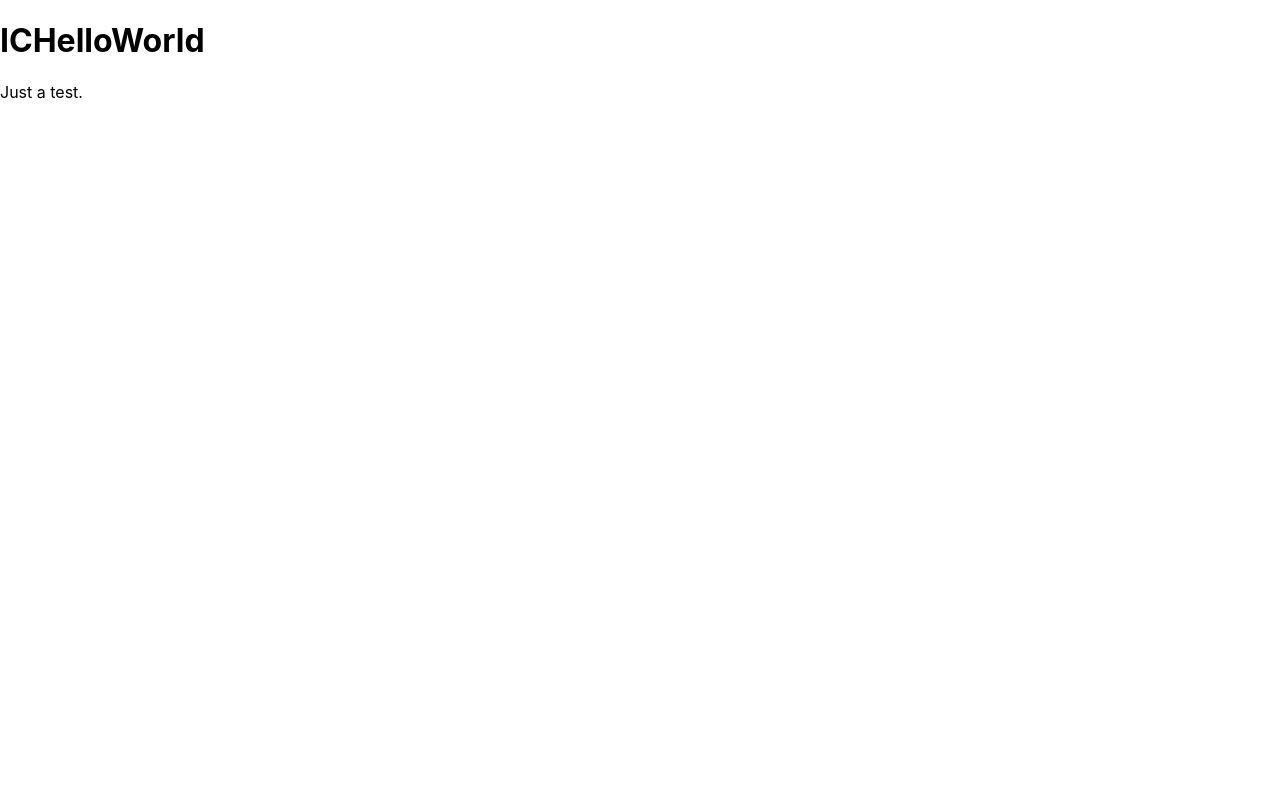
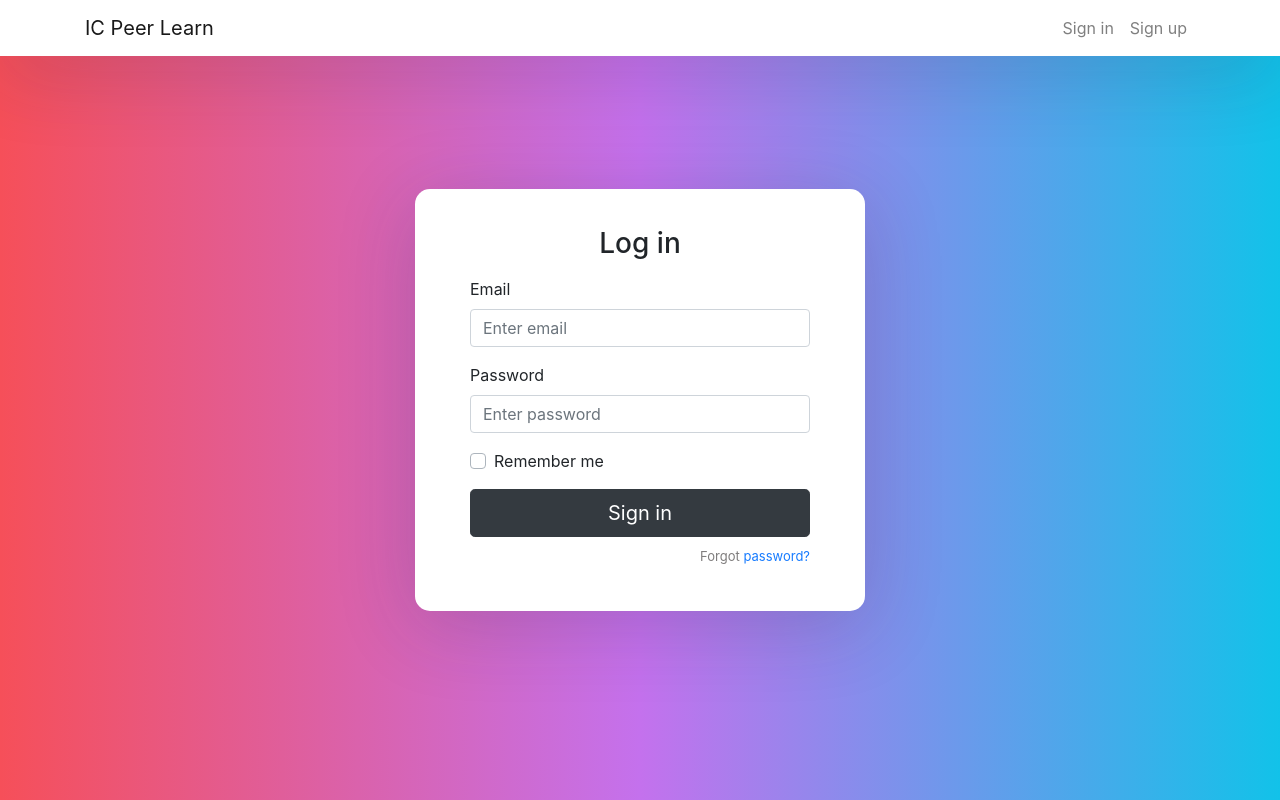
Before and after one commit to ish2002/ICHelloWorld, a React (Create React App) app in the folder peer-learning/: page / in a window 1280 px wide. Built offline with nearby package versions, Linux system fonts and the light colour scheme.

Commit message:
Added the login and sign up pages

```diff
--- a/peer-learning/package.json
+++ b/peer-learning/package.json
@@ -6,8 +6,10 @@
     "@testing-library/jest-dom": "^5.11.10",
     "@testing-library/react": "^11.2.5",
     "@testing-library/user-event": "^12.8.3",
+    "bootstrap": "^4.6.0",
     "react": "^17.0.2",
     "react-dom": "^17.0.2",
+    "react-router-dom": "^5.2.0",
     "react-scripts": "4.0.3",
     "web-vitals": "^1.1.1"
   },
--- a/peer-learning/src/App.js
+++ b/peer-learning/src/App.js
@@ -1,27 +1,41 @@
-import logo from './logo.svg';
+import React from 'react';
+import '../node_modules/bootstrap/dist/css/bootstrap.min.css';
 import './App.css';
-import { HomePage } from "./general/Home";
+import { BrowserRouter as Router, Switch, Route, Link } from "react-router-dom";
+
+import Login from "./general/login";
+import SignUp from "./general/signup";
 
 function App() {
-  return (<HomePage/>);
-  // return (
-  //   <div className="App">
-  //     <header className="App-header">
-  //       <img src={logo} className="App-logo" alt="logo" />
-  //       <p>
-  //         Edit <code>src/App.js</code> and save to reload.
-  //       </p>
-  //       <a
-  //         className="App-link"
-  //         href="https://reactjs.org"
-  //         target="_blank"
-  //         rel="noopener noreferrer"
-  //       >
-  //         Learn React
-  //       </a>
-  //     </header>
-  //   </div>
-  // );
+  return (<Router>
+    <div className="App">
+      <nav className="navbar navbar-expand-lg navbar-light fixed-top">
+        <div className="container">
+          <Link className="navbar-brand" to={"/sign-in"}>IC Peer Learn</Link>
+          <div className="collapse navbar-collapse" id="navbarTogglerDemo02">
+            <ul className="navbar-nav ml-auto">
+              <li className="nav-item">
+                <Link className="nav-link" to={"/sign-in"}>Sign in</Link>
+              </li>
+              <li className="nav-item">
+                <Link className="nav-link" to={"/sign-up"}>Sign up</Link>
+              </li>
+            </ul>
+          </div>
+        </div>
+      </nav>
+
+      <div className="outer">
+        <div className="inner">
+          <Switch>
+            <Route exact path='/' component={Login} />
+            <Route path="/sign-in" component={Login} />
+            <Route path="/sign-up" component={SignUp} />
+          </Switch>
+        </div>
+      </div>
+      </div></Router>
+  );
 }
 
 export default App;
--- /dev/null
+++ b/peer-learning/src/general/login.js
@@ -0,0 +1,34 @@
+import React, { Component } from "react";
+
+export default class Login extends Component {
+    render() {
+        return (
+            <form>
+
+                <h3>Log in</h3>
+
+                <div className="form-group">
+                    <label>Email</label>
+                    <input type="email" className="form-control" placeholder="Enter email" />
+                </div>
+
+                <div className="form-group">
+                    <label>Password</label>
+                    <input type="password" className="form-control" placeholder="Enter password" />
+                </div>
+
+                <div className="form-group">
+                    <div className="custom-control custom-checkbox">
+                        <input type="checkbox" className="custom-control-input" id="customCheck1" />
+                        <label className="custom-control-label" htmlFor="customCheck1">Remember me</label>
+                    </div>
+                </div>
+
+                <button type="submit" className="btn btn-dark btn-lg btn-block">Sign in</button>
+                <p className="forgot-password text-right">
+                    Forgot <a href="#">password?</a>
+                </p>
+            </form>
+        );
+    }
+}
--- /dev/null
+++ b/peer-learning/src/general/signup.js
@@ -0,0 +1,36 @@
+import React, { Component } from "react";
+
+export default class SignUp extends Component {
+    render() {
+        return (
+            <form>
+                <h3>Register</h3>
+
+                <div className="form-group">
+                    <label>First name</label>
+                    <input type="text" className="form-control" placeholder="First name" />
+                </div>
+
+                <div className="form-group">
+                    <label>Last name</label>
+                    <input type="text" className="form-control" placeholder="Last name" />
+                </div>
+
+                <div className="form-group">
+                    <label>Email</label>
+                    <input type="email" className="form-control" placeholder="Enter email" />
+                </div>
+
+                <div className="form-group">
+                    <label>Password</label>
+                    <input type="password" className="form-control" placeholder="Enter password" />
+                </div>
+
+                <button type="submit" className="btn btn-dark btn-lg btn-block">Register</button>
+                <p className="forgot-password text-right">
+                    Already registered <a href="#">log in?</a>
+                </p>
+            </form>
+        );
+    }
+}
--- a/peer-learning/src/index.css
+++ b/peer-learning/src/index.css
@@ -1,13 +1,70 @@
-body {
-  margin: 0;
-  font-family: -apple-system, BlinkMacSystemFont, 'Segoe UI', 'Roboto', 'Oxygen',
-    'Ubuntu', 'Cantarell', 'Fira Sans', 'Droid Sans', 'Helvetica Neue',
-    sans-serif;
-  -webkit-font-smoothing: antialiased;
-  -moz-osx-font-smoothing: grayscale;
+* {
+  box-sizing: border-box;
 }
 
-code {
-  font-family: source-code-pro, Menlo, Monaco, Consolas, 'Courier New',
-    monospace;
+body {
+  min-height: 100vh;
+  display: flex;
+  font-weight: 400;
+  font-family: sans-serif;
+  background: #12c2e9;  /* fallback for old browsers */
+  background: -webkit-linear-gradient(to right, #f64f59, #c471ed, #12c2e9);  /* Chrome 10-25, Safari 5.1-6 */
+  background: linear-gradient(to right, #f64f59, #c471ed, #12c2e9); /* W3C, IE 10+/ Edge, Firefox 16+, Chrome 26+, Opera 12+, Safari 7+ */
+
 }
+
+body, html, .App, #root, .outer {
+  width: 100%;
+  height: 100%;
+}
+
+.navbar-light {
+  background-color: #ffffff;
+  box-shadow: 0px 14px 80px rgba(34, 35, 58, 0.2);
+}
+
+.outer {
+  display: flex;
+  justify-content: center;
+  flex-direction: column;
+  text-align: left;
+}
+
+.inner {
+  width: 450px;
+  margin: auto;
+  background: #ffffff;
+  box-shadow: 0px 14px 80px rgba(34, 35, 58, 0.2);
+  padding: 40px 55px 45px 55px;
+  border-radius: 15px;
+  transition: all .3s;
+}
+
+.outer .form-control:focus {
+  border-color: #167bff;
+  box-shadow: none;
+}
+
+.outer h3 {
+  text-align: center;
+  margin: 0;
+  line-height: 1;
+  padding-bottom: 20px;
+}
+
+.custom-control-label {
+  font-weight: 400;
+}
+
+.forgot-password,
+.forgot-password a {
+  text-align: right;
+  font-size: 13px;
+  padding-top: 10px;
+  color: #7f7d7d;
+  margin: 0;
+}
+
+.forgot-password a {
+  color: #167bff;
+}
--- a/peer-learning/src/index.js
+++ b/peer-learning/src/index.js
@@ -1,17 +1,15 @@
-import React from 'react';
-import ReactDOM from 'react-dom';
-import './index.css';
-import App from './App';
-import reportWebVitals from './reportWebVitals';
+import React from "react";
+import ReactDOM from "react-dom";
+import { BrowserRouter } from "react-router-dom";
+import "./index.css";
+import App from "./App";
+import * as serviceWorker from "./serviceWorker";
 
 ReactDOM.render(
-  <React.StrictMode>
-    <App />
-  </React.StrictMode>,
-  document.getElementById('root')
+    <BrowserRouter>
+        <App />
+    </BrowserRouter>,
+    document.getElementById("root")
 );
 
-// If you want to start measuring performance in your app, pass a function
-// to log results (for example: reportWebVitals(console.log))
-// or send to an analytics endpoint. Learn more: https://bit.ly/CRA-vitals
-reportWebVitals();
+serviceWorker.unregister();
--- /dev/null
+++ b/peer-learning/src/serviceWorker.js
@@ -0,0 +1,124 @@
+
+const isLocalhost = Boolean(
+    window.location.hostname === 'localhost' ||
+      // [::1] is the IPv6 localhost address.
+      window.location.hostname === '[::1]' ||
+      // 127.0.0.1/8 is considered localhost for IPv4.
+      window.location.hostname.match(
+        /^127(?:\.(?:25[0-5]|2[0-4][0-9]|[01]?[0-9][0-9]?)){3}$/
+      )
+  );
+
+  export function register(config) {
+    if (process.env.NODE_ENV === 'production' && 'serviceWorker' in navigator) {
+      // The URL constructor is available in all browsers that support SW.
+      const publicUrl = new URL(process.env.PUBLIC_URL, window.location.href);
+      if (publicUrl.origin !== window.location.origin) {
+        // Our service worker won't work if PUBLIC_URL is on a different origin
+        // from what our page is served on. This might happen if a CDN is used to
+        // serve assets; see https://github.com/facebook/create-react-app/issues/2374
+        return;
+      }
+
+      window.addEventListener('load', () => {
+        const swUrl = `${process.env.PUBLIC_URL}/service-worker.js`;
+
+        if (isLocalhost) {
+          // This is running on localhost. Let's check if a service worker still exists or not.
+          checkValidServiceWorker(swUrl, config);
+
+          // Add some additional logging to localhost, pointing developers to the
+          // service worker/PWA documentation.
+          navigator.serviceWorker.ready.then(() => {
+            console.log(
+              'This web app is being served cache-first by a service ' +
+                'worker. To learn more, visit https://bit.ly/CRA-PWA'
+            );
+          });
+        } else {
+          // Is not localhost. Just register service worker
+          registerValidSW(swUrl, config);
+        }
+      });
+    }
+  }
+
+  function registerValidSW(swUrl, config) {
+    navigator.serviceWorker
+      .register(swUrl)
+      .then(registration => {
+        registration.onupdatefound = () => {
+          const installingWorker = registration.installing;
+          if (installingWorker == null) {
+            return;
+          }
+          installingWorker.onstatechange = () => {
+            if (installingWorker.state === 'installed') {
+              if (navigator.serviceWorker.controller) {
+                // At this point, the updated precached content has been fetched,
+                // but the previous service worker will still serve the older
+                // content until all client tabs are closed.
+                console.log(
+                  'New content is available and will be used when all ' +
+                    'tabs for this page are closed. See https://bit.ly/CRA-PWA.'
+                );
+
+                // Execute callback
+                if (config && config.onUpdate) {
+                  config.onUpdate(registration);
+                }
+              } else {
+                // At this point, everything has been precached.
+                // It's the perfect time to display a
+                // "Content is cached for offline use." message.
+                console.log('Content is cached for offline use.');
+
+                // Execute callback
+                if (config && config.onSuccess) {
+                  config.onSuccess(registration);
+                }
+              }
+            }
+          };
+        };
+      })
+      .catch(error => {
+        console.error('Error during service worker registration:', error);
+      });
+  }
+
+  function checkValidServiceWorker(swUrl, config) {
+    // Check if the service worker can be found. If it can't reload the page.
+    fetch(swUrl)
+      .then(response => {
+        // Ensure service worker exists, and that we really are getting a JS file.
+        const contentType = response.headers.get('content-type');
+        if (
+          response.status === 404 ||
+          (contentType != null && contentType.indexOf('javascript') === -1)
+        ) {
+          // No service worker found. Probably a different app. Reload the page.
+          navigator.serviceWorker.ready.then(registration => {
+            registration.unregister().then(() => {
+              window.location.reload();
+            });
+          });
+        } else {
+          // Service worker found. Proceed as normal.
+          registerValidSW(swUrl, config);
+        }
+      })
+      .catch(() => {
+        console.log(
+          'No internet connection found. App is running in offline mode.'
+        );
+      });
+  }
+
+  export function unregister() {
+    if ('serviceWorker' in navigator) {
+      navigator.serviceWorker.ready.then(registration => {
+        registration.unregister();
+      });
+    }
+  }
```
Also changed, not shown: 1 other file (tests, documents, lock files or other folders).
